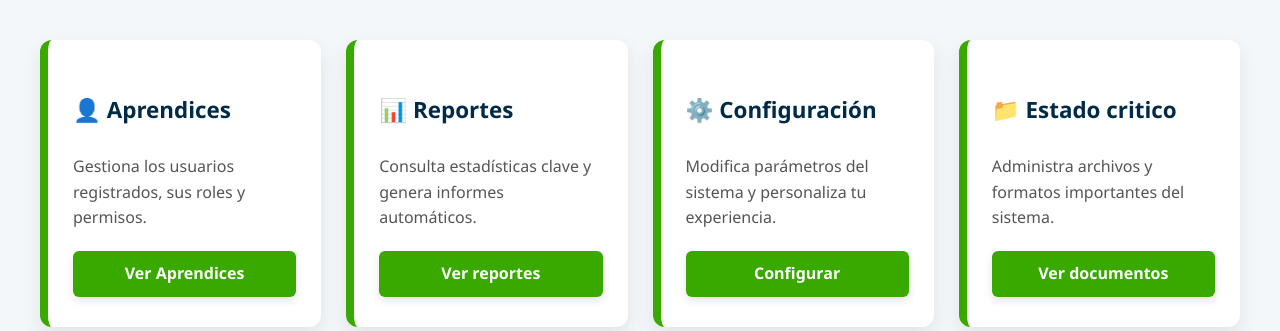
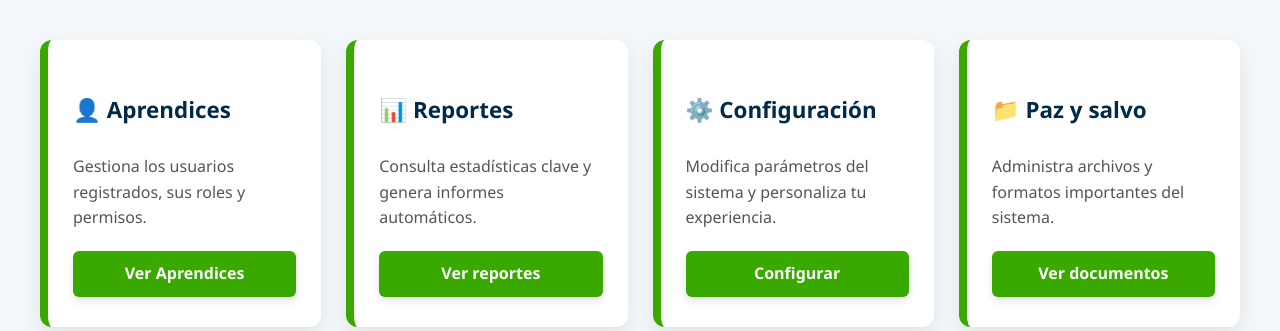
Before and after one commit to G1lber/Paz-y-Salvo, a Django app: page /inicio/ in a window 1280 px wide. Shown: the part 261-592 px from the top of the page. Run offline with Django 5.2, Linux system fonts and the light colour scheme.

Commit message:
Link para entrar al paz y salvo

```diff
--- a/pazysalvo/mainapp/templates/dashboard.html
+++ b/pazysalvo/mainapp/templates/dashboard.html
@@ -36,9 +36,9 @@
         <a href="#" class="btn">Configurar</a>
       </div>
       <div class="card">
-        <h3>📁 Estado critico</h3>
+        <h3>📁 Paz y salvo</h3>
         <p>Administra archivos y formatos importantes del sistema.</p>
-        <a href="#" class="btn">Ver documentos</a>
+        <a href="{% url 'pazysalvo' %}" class="btn">Ver documentos</a>
       </div>
       <div class="card">
         <h3>Prestar libro</h3>
```
